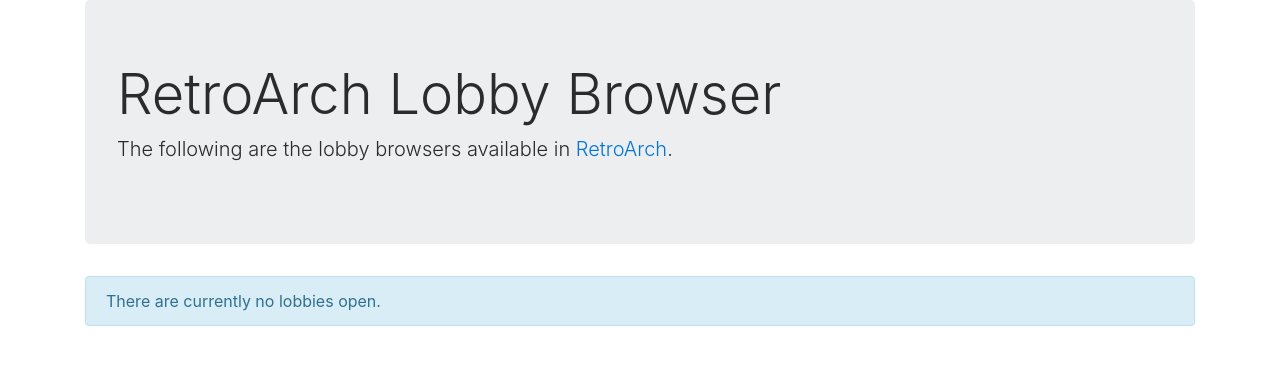
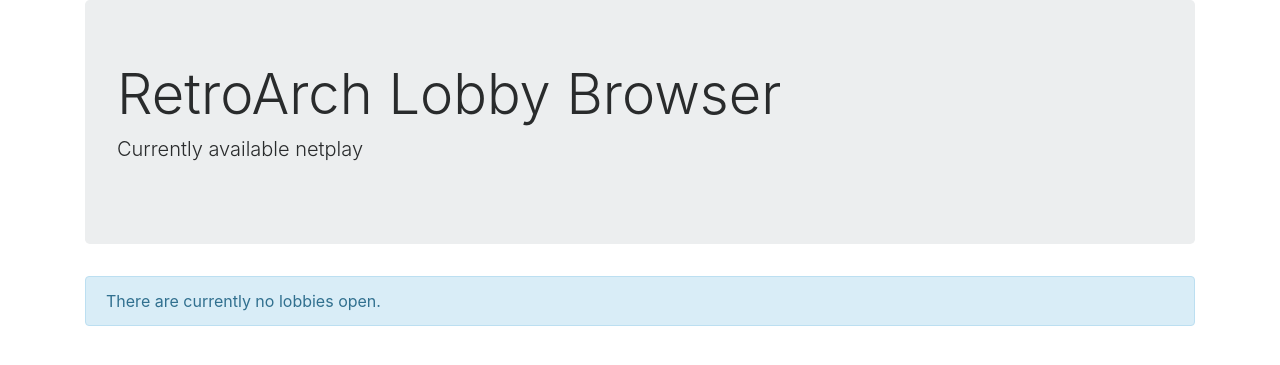
Before and after one commit to libretro/libretro-netplay-registry, a PHP site: page / in a window 1280 px wide. Shown: the top 365 px of the page. Run offline with PHP 8.4, Linux system fonts and the light colour scheme; data comes from the database, SQL or seed files in the repository.

Commit message:
Change wording a bit

```diff
--- a/index.php
+++ b/index.php
@@ -1,6 +1,6 @@
 <?php
 /**
- * Web-based RetroArch Lobby Browser.
+ * Web-based RetroArch Netplay Room Browser.
  */
 
 // Autoload the required classes.
@@ -42,7 +42,7 @@ else {
 	<div class="container">
 		<div class="jumbotron">
 			<h1 class="display-4">RetroArch Lobby Browser</h1>
-			<p class="lead">The following are the lobby browsers available in <a href="http://libretro.org">RetroArch</a>.</p>
+			<p class="lead">Currently available netplay</p>
 		</div>
 
 		<?php
```
